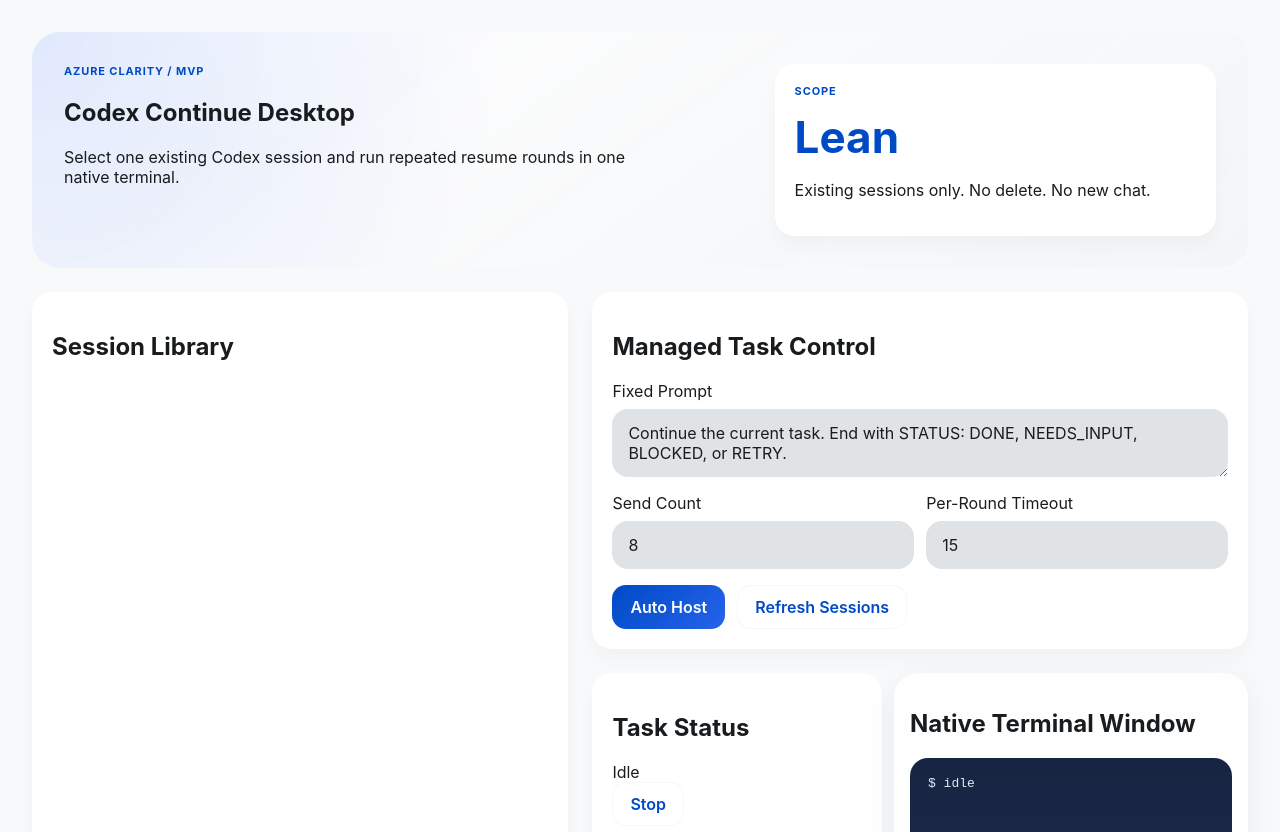
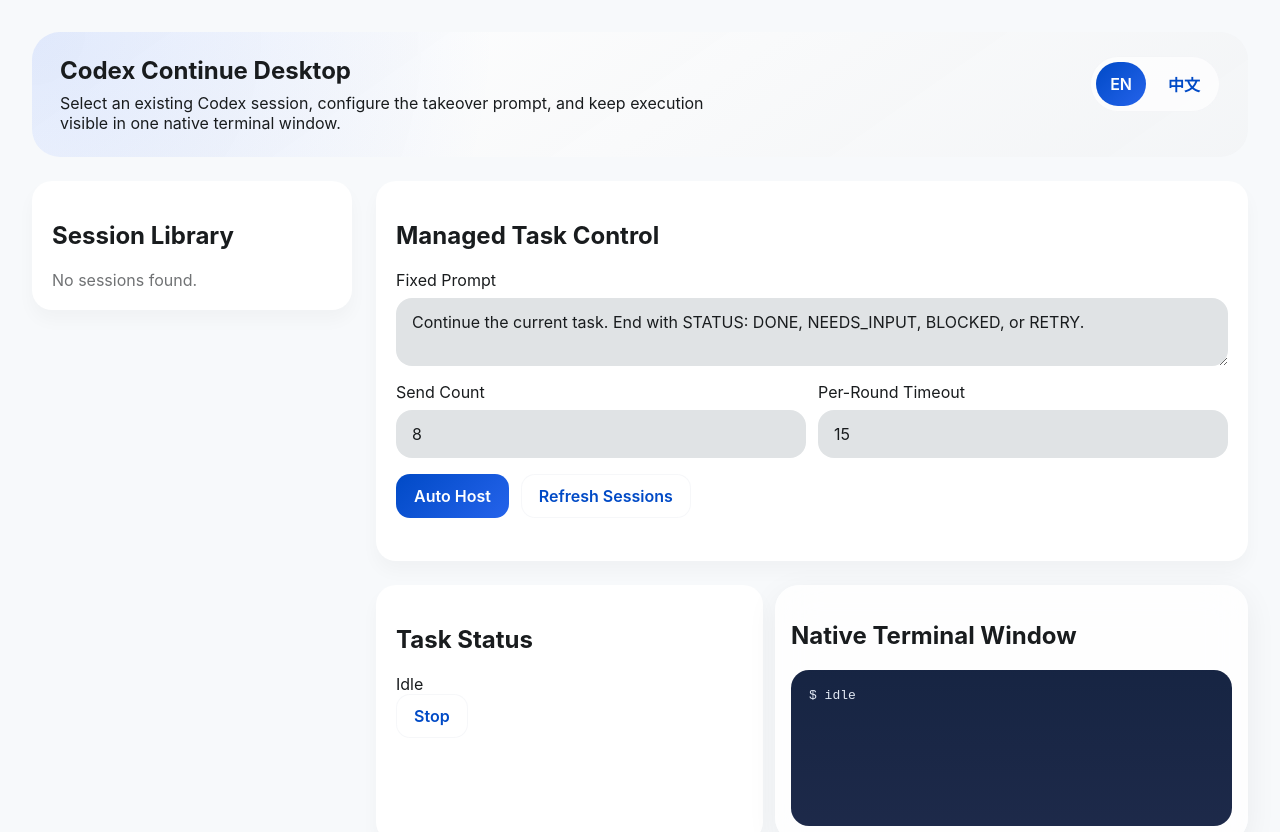
Before and after one commit to withoutmelv/codex-continue, a React (Vite) app: page / in a window 1280 px wide. Shown: the top 832 px of the page. Built offline with nearby package versions, Linux system fonts and the light colour scheme.

Commit message:
feat: refine dashboard layout and add bilingual UI

```diff
--- a/src/app/App.tsx
+++ b/src/app/App.tsx
@@ -10,16 +10,69 @@
 } from '../lib/electronApi';
 import { type SessionSummary } from '../shared/schemas';
 
+type Locale = 'en' | 'zh';
+
+const copyByLocale = {
+  en: {
+    title: 'Codex Continue Desktop',
+    subtitle:
+      'Select an existing Codex session, configure the takeover prompt, and keep execution visible in one native terminal window.',
+    sessionLibrary: 'Session Library',
+    sessionEmpty: 'No sessions found.',
+    managedTaskControl: 'Managed Task Control',
+    fixedPrompt: 'Fixed Prompt',
+    sendCount: 'Send Count',
+    perRoundTimeout: 'Per-Round Timeout',
+    autoHost: 'Auto Host',
+    refreshSessions: 'Refresh Sessions',
+    taskStatus: 'Task Status',
+    nativeTerminalWindow: 'Native Terminal Window',
+    stop: 'Stop',
+    idleTerminal: '$ idle',
+    taskRunning: (taskId: string) => `$ task ${taskId} running in native terminal`,
+    taskStates: {
+      Idle: 'Idle',
+      LaunchingTerminal: 'LaunchingTerminal',
+      Stopped: 'Stopped',
+    },
+  },
+  zh: {
+    title: 'Codex Continue 桌面端',
+    subtitle:
+      '选择一个已有的 Codex 会话，配置自动托管指令，并在同一个系统终端窗口里持续查看执行输出。',
+    sessionLibrary: '会话列表',
+    sessionEmpty: '当前没有可用会话。',
+    managedTaskControl: '自动托管设置',
+    fixedPrompt: '固定指令',
+    sendCount: '发送次数',
+    perRoundTimeout: '单轮超时',
+    autoHost: '自动托管',
+    refreshSessions: '刷新会话',
+    taskStatus: '任务状态',
+    nativeTerminalWindow: '原生终端窗口',
+    stop: '停止',
+    idleTerminal: '$ 空闲中',
+    taskRunning: (taskId: string) => `$ 任务 ${taskId} 正在原生终端中运行`,
+    taskStates: {
+      Idle: '空闲',
+      LaunchingTerminal: '正在启动终端',
+      Stopped: '已停止',
+    },
+  },
+} as const;
+
 export default function App() {
   const [sessions, setSessions] = useState<SessionSummary[]>([]);
   const [selectedSessionId, setSelectedSessionId] = useState<string | null>(null);
   const [activeTaskId, setActiveTaskId] = useState<string | null>(null);
   const [taskState, setTaskState] = useState('Idle');
+  const [locale, setLocale] = useState<Locale>('en');
   const [fixedPrompt, setFixedPrompt] = useState(
     'Continue the current task. End with STATUS: DONE, NEEDS_INPUT, BLOCKED, or RETRY.',
   );
   const [sendCount, setSendCount] = useState(8);
   const [timeoutMinutes, setTimeoutMinutes] = useState(15);
+  const copy = copyByLocale[locale];
 
   const selectedSession =
     sessions.find((session) => session.id === selectedSessionId) ?? null;
@@ -64,29 +117,43 @@
 
   return (
     <main className="app-shell azure-layout">
-      <section className="hero-panel">
-        <div>
-          <p className="eyebrow">Azure Clarity / MVP</p>
-          <h1>Codex Continue Desktop</h1>
-          <p className="hero-copy">
-            Select one existing Codex session and run repeated resume rounds in one native terminal.
-          </p>
+      <section className="hero-panel compact-hero">
+        <div className="hero-copy-block">
+          <h1>{copy.title}</h1>
+          <p className="hero-copy">{copy.subtitle}</p>
         </div>
-        <aside className="hero-card">
-          <p className="eyebrow">Scope</p>
-          <strong className="hero-number">Lean</strong>
-          <p>Existing sessions only. No delete. No new chat.</p>
-        </aside>
+        <div className="locale-switch" role="group" aria-label="Language Switch">
+          <button
+            type="button"
+            className={locale === 'en' ? 'locale-button active' : 'locale-button'}
+            aria-pressed={locale === 'en'}
+            onClick={() => setLocale('en')}
+          >
+            EN
+          </button>
+          <button
+            type="button"
+            className={locale === 'zh' ? 'locale-button active' : 'locale-button'}
+            aria-pressed={locale === 'zh'}
+            onClick={() => setLocale('zh')}
+          >
+            中文
+          </button>
+        </div>
       </section>
 
       <section className="content-grid">
         <SessionList
+          heading={copy.sessionLibrary}
+          emptyText={copy.sessionEmpty}
+          locale={locale}
           sessions={sessions}
           selectedSessionId={selectedSessionId}
           onSelect={setSelectedSessionId}
         />
-        <div className="main-stack">
+        <div className="main-stack" data-testid="task-workspace">
           <TaskConfigForm
+            copy={copy}
             fixedPrompt={fixedPrompt}
             onFixedPromptChange={setFixedPrompt}
             sendCount={sendCount}
@@ -97,7 +164,8 @@
             onRefreshSessions={refreshSessions}
           />
           <TaskStatusPanel
-            state={taskState}
+            copy={copy}
+            stateLabel={copy.taskStates[taskState as keyof typeof copy.taskStates] ?? taskState}
             activeTaskId={activeTaskId}
             onStop={handleStop}
           />
--- a/src/features/sessions/SessionList.tsx
+++ b/src/features/sessions/SessionList.tsx
@@ -1,21 +1,30 @@
 import { type SessionSummary } from '../../shared/schemas';
 
 type SessionListProps = {
+  heading: string;
+  emptyText: string;
+  locale: 'en' | 'zh';
   sessions: SessionSummary[];
   selectedSessionId: string | null;
   onSelect: (sessionId: string) => void;
 };
 
 export function SessionList({
+  heading,
+  emptyText,
+  locale,
   sessions,
   selectedSessionId,
   onSelect,
 }: SessionListProps) {
   return (
-    <section className="surface-block">
-      <h2>Session Library</h2>
-      <div className="session-list">
-        {sessions.map((session) => (
+    <section className="surface-block session-sidebar" data-testid="session-sidebar">
+      <h2>{heading}</h2>
+      <div className="session-list" data-testid="session-scroll-region">
+        {sessions.length === 0 ? (
+          <p className="session-empty">{emptyText}</p>
+        ) : (
+          sessions.map((session) => (
             <button
               key={session.id}
               type="button"
@@ -29,9 +38,14 @@
               <strong>{session.id.slice(0, 12)}...</strong>
               <p>{session.title}</p>
               <small>{session.cwd}</small>
-            <span>{new Date(session.updatedAt).toLocaleString()}</span>
+              <span>
+                {new Date(session.updatedAt).toLocaleString(
+                  locale === 'zh' ? 'zh-CN' : 'en-US',
+                )}
+              </span>
             </button>
-        ))}
+          ))
+        )}
       </div>
     </section>
   );
--- a/src/features/tasks/TaskConfigForm.tsx
+++ b/src/features/tasks/TaskConfigForm.tsx
@@ -1,4 +1,12 @@
 type TaskConfigFormProps = {
+  copy: {
+    managedTaskControl: string;
+    fixedPrompt: string;
+    sendCount: string;
+    perRoundTimeout: string;
+    autoHost: string;
+    refreshSessions: string;
+  };
   fixedPrompt: string;
   onFixedPromptChange: (value: string) => void;
   sendCount: number;
@@ -11,10 +19,10 @@
 
 export function TaskConfigForm(props: TaskConfigFormProps) {
   return (
-    <section className="surface-card">
-      <h2>Managed Task Control</h2>
+    <section className="surface-card task-control-panel">
+      <h2>{props.copy.managedTaskControl}</h2>
       <label className="field">
-        <span>Fixed Prompt</span>
+        <span>{props.copy.fixedPrompt}</span>
         <textarea
           value={props.fixedPrompt}
           onChange={(event) => props.onFixedPromptChange(event.target.value)}
@@ -22,17 +30,17 @@
       </label>
       <div className="field-grid">
         <label className="field">
-          <span>Send Count</span>
+          <span>{props.copy.sendCount}</span>
           <input
-            aria-label="Send Count"
+            aria-label={props.copy.sendCount}
             value={props.sendCount}
             onChange={(event) => props.onSendCountChange(Number(event.target.value))}
           />
         </label>
         <label className="field">
-          <span>Per-Round Timeout</span>
+          <span>{props.copy.perRoundTimeout}</span>
           <input
-            aria-label="Per-Round Timeout"
+            aria-label={props.copy.perRoundTimeout}
             value={props.timeoutMinutes}
             onChange={(event) =>
               props.onTimeoutMinutesChange(Number(event.target.value))
@@ -42,10 +50,10 @@
       </div>
       <div className="button-row">
         <button className="primary-button" onClick={props.onStart}>
-          Auto Host
+          {props.copy.autoHost}
         </button>
         <button className="secondary-button" onClick={props.onRefreshSessions}>
-          Refresh Sessions
+          {props.copy.refreshSessions}
         </button>
       </div>
     </section>
--- a/src/features/tasks/TaskStatusPanel.tsx
+++ b/src/features/tasks/TaskStatusPanel.tsx
@@ -1,34 +1,42 @@
 type TaskStatusPanelProps = {
-  state: string;
+  copy: {
+    taskStatus: string;
+    nativeTerminalWindow: string;
+    stop: string;
+    idleTerminal: string;
+    taskRunning: (taskId: string) => string;
+  };
+  stateLabel: string;
   activeTaskId: string | null;
   onStop: () => void;
 };
 
 export function TaskStatusPanel({
-  state,
+  copy,
+  stateLabel,
   activeTaskId,
   onStop,
 }: TaskStatusPanelProps) {
   return (
     <section className="status-grid">
       <article className="surface-card">
-        <h2>Task Status</h2>
-        <p>{state}</p>
+        <h2>{copy.taskStatus}</h2>
+        <p>{stateLabel}</p>
         <button
           className="secondary-button"
           disabled={!activeTaskId}
           onClick={onStop}
         >
-          Stop
+          {copy.stop}
         </button>
       </article>
       <article className="terminal-glass">
-        <h2>Native Terminal Window</h2>
+        <h2>{copy.nativeTerminalWindow}</h2>
         <pre className="terminal-shell">
           <code>
             {activeTaskId
-              ? `$ task ${activeTaskId} running in native terminal`
-              : '$ idle'}
+              ? copy.taskRunning(activeTaskId)
+              : copy.idleTerminal}
           </code>
         </pre>
       </article>
--- a/src/styles/app.css
+++ b/src/styles/app.css
@@ -25,17 +25,17 @@
 }
 
 .hero-panel {
-  display: grid;
-  grid-template-columns: 1.4fr 0.9fr;
-  gap: 24px;
-  padding: 32px;
+  display: flex;
+  align-items: flex-start;
+  justify-content: space-between;
+  gap: 16px;
+  padding: 24px 28px;
   border-radius: var(--radius-shell);
   background:
     radial-gradient(circle at top left, rgba(37, 99, 235, 0.14), transparent 38%),
     linear-gradient(145deg, rgba(255, 255, 255, 0.92), rgba(242, 244, 246, 0.9));
 }
 
-.hero-card,
 .surface-block,
 .surface-card {
   background: var(--color-surface-card);
@@ -44,30 +44,48 @@
   box-shadow: 0 10px 18px rgba(25, 28, 30, 0.03);
 }
 
-.hero-number {
-  display: block;
-  margin-bottom: 8px;
-  font-family: var(--font-display);
-  font-size: 2.75rem;
-  color: var(--color-primary);
+.hero-copy {
+  margin: 8px 0 0;
+  max-width: 64ch;
 }
 
-.eyebrow {
-  margin: 0 0 12px;
-  font-size: 0.6875rem;
-  font-weight: 700;
-  letter-spacing: 0.08em;
-  text-transform: uppercase;
-  color: var(--color-primary);
+.compact-hero h1 {
+  margin: 0;
 }
 
-.hero-copy {
-  max-width: 56ch;
+.hero-copy-block {
+  min-width: 0;
+}
+
+.locale-switch {
+  display: inline-flex;
+  gap: 8px;
+  padding: 6px;
+  border-radius: 999px;
+  background: rgba(255, 255, 255, 0.72);
+  box-shadow: inset 0 0 0 1px rgba(195, 198, 215, 0.15);
+}
+
+.locale-button {
+  border: 0;
+  border-radius: 999px;
+  padding: 10px 14px;
+  background: transparent;
+  color: var(--color-primary);
+  font: inherit;
+  font-weight: 600;
+  cursor: pointer;
+}
+
+.locale-button.active {
+  background: linear-gradient(135deg, var(--color-primary), var(--color-primary-container));
+  color: white;
 }
 
 .content-grid {
   display: grid;
-  grid-template-columns: 0.9fr 1.1fr;
+  grid-template-columns: minmax(280px, 320px) minmax(0, 1fr);
+  align-items: start;
   gap: 24px;
 }
 
@@ -76,9 +94,22 @@
   gap: 24px;
 }
 
+.task-control-panel {
+  min-height: 340px;
+}
+
+.session-sidebar {
+  display: flex;
+  flex-direction: column;
+  max-height: min(72vh, 760px);
+}
+
 .session-list {
   display: grid;
   gap: 12px;
+  min-height: 0;
+  overflow: auto;
+  padding-right: 6px;
 }
 
 .session-card {
@@ -90,6 +121,11 @@
   color: inherit;
   font: inherit;
   cursor: pointer;
+}
+
+.session-empty {
+  margin: 0;
+  color: rgba(25, 28, 30, 0.62);
 }
 
 .session-card.selected {
@@ -115,7 +151,7 @@
 }
 
 .button-row {
-  grid-template-columns: repeat(3, auto);
+  grid-template-columns: repeat(2, auto);
   justify-content: start;
   margin-top: 16px;
 }
@@ -160,6 +196,23 @@
   grid-template-columns: 0.9fr 1.1fr;
 }
 
+@media (max-width: 980px) {
+  .hero-panel,
+  .content-grid,
+  .status-grid,
+  .field-grid {
+    grid-template-columns: 1fr;
+  }
+
+  .hero-panel {
+    flex-direction: column;
+  }
+
+  .session-sidebar {
+    max-height: 360px;
+  }
+}
+
 .terminal-glass {
   background: rgba(255, 255, 255, 0.8);
   backdrop-filter: blur(20px);
```
Also changed, not shown: 2 other files (tests, documents, lock files or other folders). Lines whose indentation alone changed are shown as unchanged.
